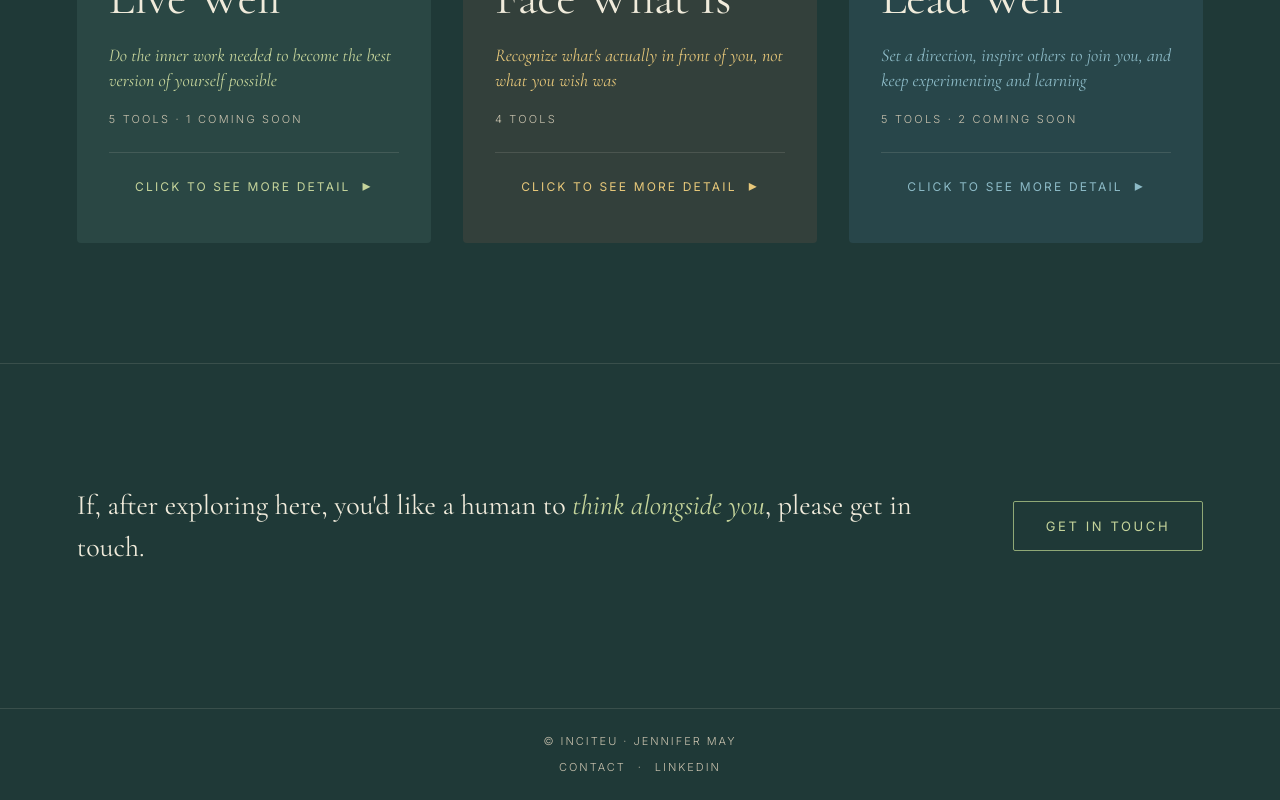
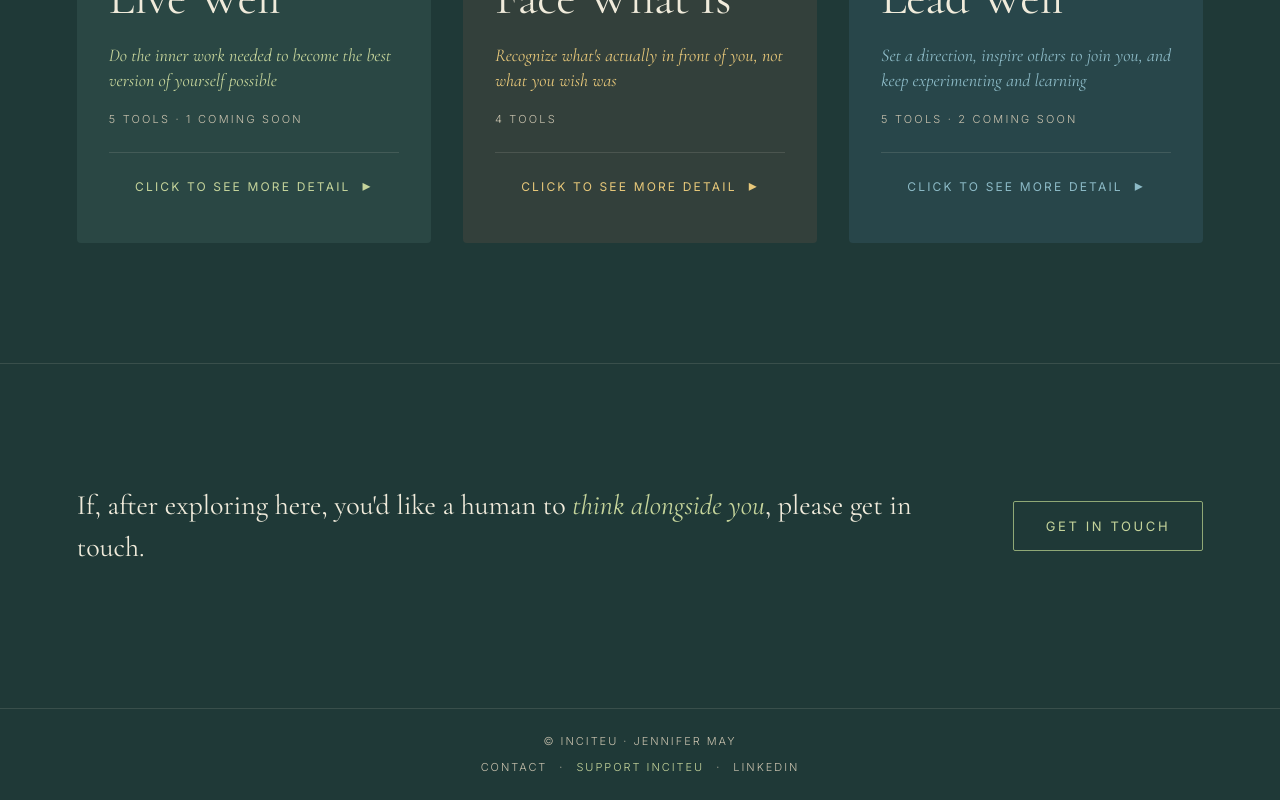
Before and after one commit to JMZywietz/InciteU, a React (Vite) app: page / in a window 1280 px wide. Shown: the part 1183-1983 px from the top of the page. Built offline with nearby package versions, Linux system fonts and the light colour scheme.

Commit message:
Add Support InciteU link (Ko-fi) to footer between Contact and LinkedIn

```diff
--- a/src/components/Footer.jsx
+++ b/src/components/Footer.jsx
@@ -5,6 +5,7 @@ import { useAppNavigate } from '../lib/useAppNavigate.js';
 export default function Footer() {
   const navigate = useAppNavigate();
   const linkStyle = { color: C.creamMuted, textDecoration: 'none', cursor: 'pointer', transition: 'color 0.3s' };
+  const supportLinkStyle = { color: C.sage, textDecoration: 'none', cursor: 'pointer', transition: 'color 0.3s' };
   return (
     <footer style={{ padding: '24px 6vw', borderTop: `1px solid ${C.line}`, textAlign: 'center' }}>
       <small style={{ fontSize: 11, letterSpacing: '0.18em', color: C.creamMuted, textTransform: 'uppercase', display: 'block', marginBottom: 8 }}>
@@ -18,6 +19,13 @@ export default function Footer() {
           Contact
         </a>
         <span style={{ color: C.creamMuted, margin: '0 12px' }}>·</span>
+        <a href="https://ko-fi.com/inciteu" target="_blank" rel="noopener noreferrer"
+           style={supportLinkStyle}
+           onMouseEnter={(e) => { e.target.style.color = C.cream; }}
+           onMouseLeave={(e) => { e.target.style.color = C.sage; }}>
+          Support InciteU
+        </a>
+        <span style={{ color: C.creamMuted, margin: '0 12px' }}>·</span>
         <a href="https://www.linkedin.com/in/jenniferdianemay/" target="_blank" rel="noopener noreferrer"
            style={linkStyle}
            onMouseEnter={(e) => { e.target.style.color = C.sage; }}
```
